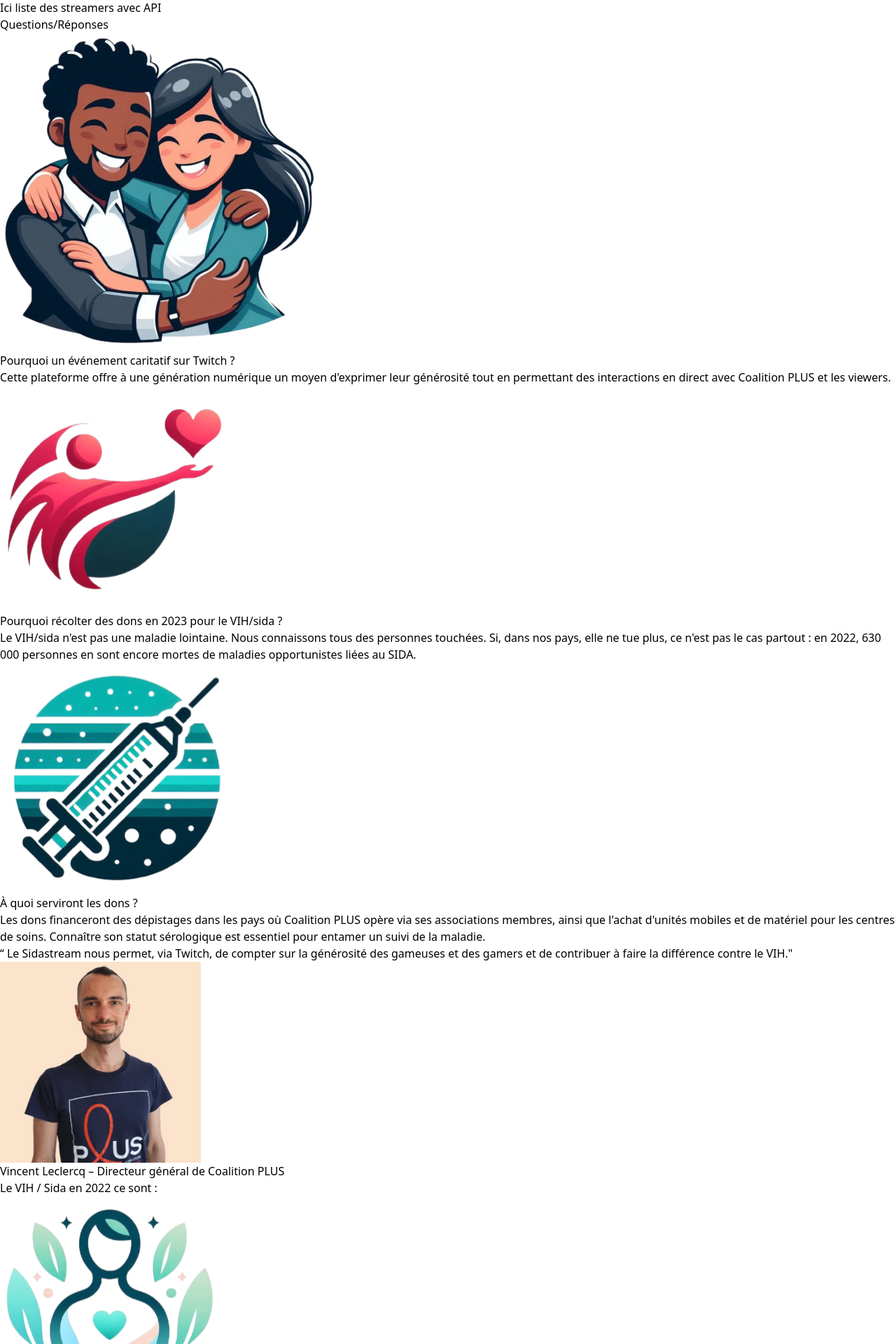
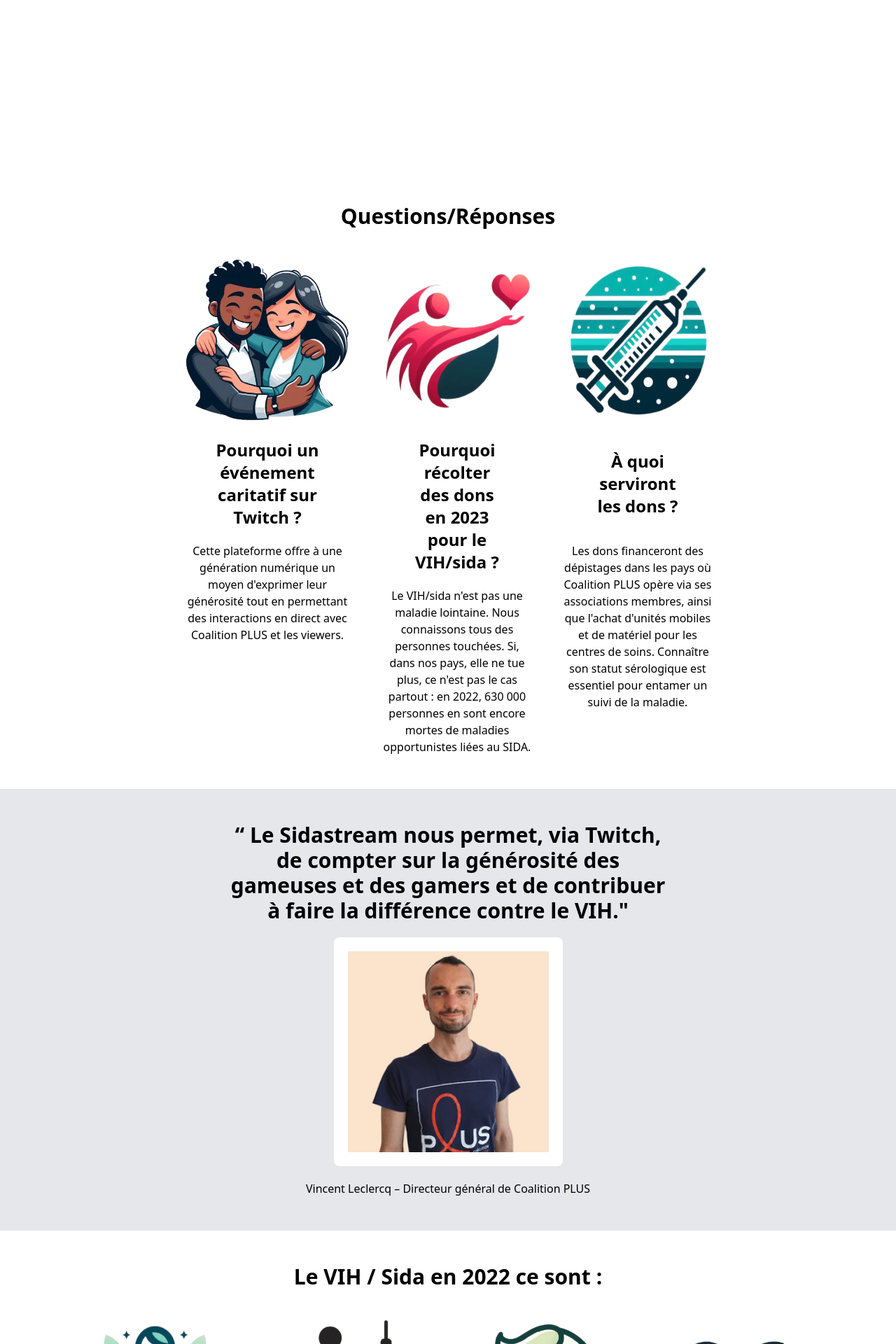
Before and after one commit to YthelFR/StreamForLove, a Symfony app: template templates/home/index.html.twig in a window 1280 px wide. Shown: the part 801-2721 px from the top of the page at 70% size. Run offline with Twig, Linux system fonts and the light colour scheme; the template is opened without the code that fills it, so the values that code supplies are empty; some libraries are stand-ins or nearby versions.

Commit message:
MaJ Accueil Front

```diff
--- a/config/services.yaml
+++ b/config/services.yaml
@@ -18,6 +18,9 @@ services:
             - '../src/DependencyInjection/'
             - '../src/Entity/'
             - '../src/Kernel.php'
-
+    App\Service\TwitchApiService:
+        arguments:
+            $clientId: '%env(TWITCH_CLIENT_ID)%'
+            $accessToken: '%env(TWITCH_ACCESS_TOKEN)%'
     # add more service definitions when explicit configuration is needed
     # please note that last definitions always *replace* previous ones
--- a/templates/base.html.twig
+++ b/templates/base.html.twig
@@ -12,7 +12,6 @@
             {{ encore_entry_script_tags('app') }}
         {% endblock %}
     </head>
-    {{ include('views/navbar.html.twig') }}
     {{ include('views/header.html.twig') }}
     <body>
         {% block body %}{% endblock %}
--- a/templates/home/index.html.twig
+++ b/templates/home/index.html.twig
@@ -3,81 +3,109 @@
 {% block title %}Hello HomeController!{% endblock %}
 
 {% block body %}
-    <div class="gradientBg">
-        <p>Ici liste des streamers avec API</p>
+<div class="gradientBg py-12">
+    <h2 class="text-3xl font-bold text-center mb-10 text-white">Nos streamers en direct !</h2>
+
+{% if liveUsers is not empty %}
+    <div class="flex flex-wrap gap-4">
+        {% for user in liveUsers %}
+            <div class="w-24 h-24">
+                <img class="w-full h-full rounded-full" src="{{ user.avatar }}" alt="Avatar de {{ user.pseudo }}">
             </div>
-    <div>
-        <h2>Questions/Réponses</h2>
-        <div>
-            <div>
-                <img src="{{ asset('assets/medias/accueil/logo1.png') }}"/>
-                <h3>Pourquoi un événement caritatif sur Twitch ?</h3>
-                <p>Cette plateforme offre à une génération numérique un moyen d'exprimer leur générosité tout en permettant des interactions en direct avec Coalition PLUS et les viewers.</p>
+        {% endfor %}
     </div>
-            <div>
-                <img src="{{ asset('assets/medias/accueil/logo2.png') }}"/>
-                <h3>Pourquoi récolter des dons en 2023 pour le VIH/sida ?</h3>
-                <p>Le VIH/sida n'est pas une maladie lointaine. Nous connaissons tous des personnes touchées. Si, dans nos pays, elle ne tue plus, ce n'est pas le cas partout : en 2022, 630 000 personnes en sont encore mortes de maladies opportunistes liées au SIDA.</p>
+{% else %}
+    <p class="text-2xl font-bold text-center mb-10 text-white">Aucun streamer n'est actuellement en direct.</p>
+{% endif %}
 </div>
-            <div>
-                <img src="{{ asset('assets/medias/accueil/logo3.png') }}"/>
-                <h3>À quoi serviront les dons ?</h3>
-                <p>Les dons financeront des dépistages dans les pays où Coalition PLUS opère via ses associations membres, ainsi que l'achat d'unités mobiles et de matériel pour les centres de soins. Connaître son statut sérologique est essentiel pour entamer un suivi de la maladie.</p>
+<div class="mx-10 xl:mx-60 py-12 h-full">
+    <h2 class="text-3xl font-bold text-center mb-10">Questions/Réponses</h2>
+    <div class="grid grid-flow-row md:grid-flow-col items-start text-center h-3/4">
+        <div class="flex flex-col items-center px-5">
+            <img class="size-60" src="{{ asset('assets/medias/accueil/logo1.png') }}"/>
+            <h3 class="text-2xl font-bold py-5 px-10">Pourquoi un événement caritatif sur Twitch ?</h3>
+            <p class="px-15">Cette plateforme offre à une génération numérique un moyen d'exprimer leur générosité tout en permettant des interactions en direct avec Coalition PLUS et les viewers.</p>
+        </div>
+        <div class="flex flex-col items-center px-5">
+            <img class="size-60" src="{{ asset('assets/medias/accueil/logo2.png') }}"/>
+            <h3 class="text-2xl font-bold py-5 px-10">Pourquoi récolter des dons en 2023 pour le VIH/sida ?</h3>
+            <p class="px-15">Le VIH/sida n'est pas une maladie lointaine. Nous connaissons tous des personnes touchées. Si, dans nos pays, elle ne tue plus, ce n'est pas le cas partout : en 2022, 630 000 personnes en sont encore mortes de maladies opportunistes liées au SIDA.</p>
+        </div>
+        <div class="flex flex-col items-center px-5">
+            <img class="size-60" src="{{ asset('assets/medias/accueil/logo3.png') }}"/>
+            <h3 class="text-2xl font-bold py-5 md:py-9 px-10">À quoi serviront les dons ?</h3>
+            <p class="px-15">Les dons financeront des dépistages dans les pays où Coalition PLUS opère via ses associations membres, ainsi que l'achat d'unités mobiles et de matériel pour les centres de soins. Connaître son statut sérologique est essentiel pour entamer un suivi de la maladie.</p>
         </div>
     </div>
 </div>
-        <h2>
+<div class="flex flex-col items-center px-5 text-center bg-gray-200 px-20 xl:px-80 py-12">
+    <h2 class="text-3xl font-bold pb-5">
         “ Le Sidastream nous permet, via Twitch, de compter sur la générosité des gameuses et des gamers et de contribuer à faire la différence contre le VIH."
     </h2>
+    <div class="bg-white rounded-lg p-5">
         <img src="{{ asset('assets/medias/accueil/pdg.png') }}"/>
-        <p>Vincent Leclercq – Directeur général de Coalition PLUS</p>
-    <div>
     </div>
-        <h2>Le VIH / Sida en 2022 ce sont :</h2>
-        <div>
-            <div>
-                <img src="{{ asset('assets/medias/accueil/logo4.png') }}"/>
-                <h3>39.000.000</h3>
-                <p>de personnes qui vivent encore avec la maladie</p>
+    <p class="pt-5">Vincent Leclercq – Directeur général de Coalition PLUS</p>
 </div>
-            <div>
-                <img src="{{ asset('assets/medias/accueil/logo5.png') }}"/>
-                <h3>Près de 10.000.000</h3>
-                <p>de personnes n’ont pas accès à un traitement</p>
+<div class="text-center xl:mx-20 mx-10  py-12">
+    <h2 class="text-3xl font-bold pb-10">Le VIH / Sida en 2022 ce sont :</h2>
+    <div class="grid grid-flow-row md:grid-flow-col items-start">
+        <div class="flex flex-col items-center px-5">
+            <img class="size-40 lg:size-52" src="{{ asset('assets/medias/accueil/logo4.png') }}"/>
+            <h3 class="text-2xl font-bold py-3">39.000.000</h3>
+            <p class="px-10">de personnes qui vivent encore avec la maladie</p>
         </div>
-            <div>
-                <img src="{{ asset('assets/medias/accueil/logo6.png') }}"/>
-                <h3>130.000</h3>
-                <p>enfants de moins de 14 ans qui ont été infectés par la maladie</p>
+        <div class="flex flex-col items-center px-5">
+            <img class="size-40 lg:size-52" src="{{ asset('assets/medias/accueil/logo5.png') }}"/>
+            <h3 class="text-2xl font-bold py-3">Près de 10.000.000</h3>
+            <p class="px-10">de personnes n’ont pas accès à un traitement</p>
         </div>
-            <div>
-                <img src="{{ asset('assets/medias/accueil/logo7.png') }}"/>
-                <h3>630.000</h3>
-                <p>de personnes qui sont décédées des maladies liées au sida</p>
+        <div class="flex flex-col items-center px-5">
+            <img class="size-40 lg:size-52" src="{{ asset('assets/medias/accueil/logo6.png') }}"/>
+            <h3 class="text-2xl font-bold py-3">130.000</h3>
+            <p class="px-10">enfants de moins de 14 ans qui ont été infectés par la maladie</p>
         </div>
-        </div>
-        <div>
-            <div>
-                <div>
-                    <h3>Envie de faire une donation ?</h3>
-                    <p>Visitez les pages de nos streamers et venez découvrir celles et ceux qui participent à l’évènement !</p>
-                    <button>Nos streamers</button>
-                </div>
-                <div>
-                    <img src="{{ asset('assets/medias/accueil/logo8.png') }}"/>
-                </div>
-            </div>
-            <div>
-                <div>
-                    <h3>Envie de streamer pour l’évènement ?</h3>
-                    <p>Contactez-nous et inscrivez-vous !</p>
-                    <button>Contact</button>
-                </div>
-                <div>
-                    <img src="{{ asset('assets/medias/accueil/logo9.png') }}"/>
+        <div class="flex flex-col items-center px-5">
+            <img class="size-40 lg:size-52" src="{{ asset('assets/medias/accueil/logo7.png') }}"/>
+            <h3 class="text-2xl font-bold py-3">630.000</h3>
+            <p class="px-10">de personnes qui sont décédées des maladies liées au sida</p>
         </div>
     </div>
 </div>
-    <div>
+<div class="flex flex-col md:flex-row xl:mx-20 py-20">
+    <div class="flex flex-col sm:flex-row card1 md:w-1/2 rounded-lg mx-20 p-5">
+        <div class="self-center sm:w-2/3 xl:px-10 px-5">
+            <h3 class="text-2xl font-bold">Envie de faire une donation ?</h3>
+            <p class="py-10">Visitez les pages de nos streamers et venez découvrir celles et ceux qui participent à l’évènement !</p>
+            <button class="btnSfl inline-flex items-center justify-center p-0.5 mb-2 me-2 overflow-hidden text-sm font-medium text-gray-900 rounded-lg group hover:text-white focus:ring-4 focus:outline-none focus:ring-pink-200">
+                <span class="flex items-center justify-center px-5 py-2.5 transition-all ease-in duration-75 bg-white rounded-md group-hover:bg-opacity-0">
+                    Nos streamers
+                    <svg class="rtl:rotate-180 w-3.5 h-3.5 ms-2" aria-hidden="true" xmlns="http://www.w3.org/2000/svg" fill="none" viewBox="0 0 14 10">
+                        <path stroke="currentColor" stroke-linecap="round" stroke-linejoin="round" stroke-width="2" d="M1 5h12m0 0L9 1m4 4L9 9"/>
+                    </svg>
+                </span>
+            </button>
+        </div>
+        <div class="flex justify-end sm:w-1/3 sm:pt-32">
+            <img class="size-32" src="{{ asset('assets/medias/accueil/logo8.png') }}"/>
+        </div>
+    </div>
+    <div class="flex flex-col sm:flex-row mt-10 sm:mt-0 card2 md:w-1/2 rounded-lg mx-20 p-5">
+        <div class="self-center sm:w-2/3 xl:px-10 px-5">
+            <h3 class="text-2xl font-bold">Envie de streamer pour l’évènement ?</h3>
+            <p class="py-10">Contactez-nous et inscrivez-vous !</p>
+            <button class="btnSfl inline-flex items-center justify-center p-0.5 mb-2 me-2 overflow-hidden text-sm font-medium text-gray-900 rounded-lg group hover:text-white focus:ring-4 focus:outline-none focus:ring-pink-200">
+                <span class="flex items-center justify-center px-5 py-2.5 transition-all ease-in duration-75 bg-white rounded-md group-hover:bg-opacity-0">
+                    Contact
+                    <svg class="rtl:rotate-180 w-3.5 h-3.5 ms-2" aria-hidden="true" xmlns="http://www.w3.org/2000/svg" fill="none" viewBox="0 0 14 10">
+                        <path stroke="currentColor" stroke-linecap="round" stroke-linejoin="round" stroke-width="2" d="M1 5h12m0 0L9 1m4 4L9 9"/>
+                    </svg>
+                </span>
+            </button>
+        </div>
+        <div class="flex justify-end sm:w-1/3 sm:pt-32">
+            <img class="size-32" src="{{ asset('assets/medias/accueil/logo9.png') }}"/>
+        </div>
+    </div>
 </div>
 {% endblock %}
--- a/templates/views/header.html.twig
+++ b/templates/views/header.html.twig
@@ -20,16 +20,24 @@
 <body>
     <div i>
     <section class="h-dvh w-dvw max-h-[80rem] relative">
+    {{ include('views/navbar.html.twig') }}
         <div class="absolute inset-0 z-[1]">
             <img class="h-full w-full object-cover object-center" src="{{ asset('assets/medias/headers/header.png') }}" alt="">
         </div>
         <div class="max-w-[120rem] mx-auto h-full relative z-[2] px-6 md:px-8 lg:px-10">
             <div class="h-full w-full  flex flex-col relative space-y-6">
                 <div class="mt-auto mb-0 text-gray-50 md:pb-36 space-y-6">
-                    <h1 class="text-3xl md:text-5xl max-w-[30rem] font-medium">STREAM FOR LOVE</h1>
-                    <p class="max-w-[30rem] font-light ml-4 before:content-[''] relative before:absolute before:w-px before:h-full before:left-0 before:top-0 before:-translate-x-4 before:bg-accent-500 md:text-base text-sm">Aidez-nous à lutter contre le VIH et le SIDA</p>
+                    <h1 class="text-3xl md:text-5xl max-w-[30rem] font-bold">STREAM FOR LOVE</h1>
+                    <p class="text-2xl max-w-[30rem] ml-4 before:content-[''] relative before:absolute before:w-px before:h-full before:left-0 before:top-0 before:-translate-x-4 before:bg-accent-500">Aidez-nous à lutter contre le VIH et le SIDA</p>
                     <div class="md:flex-row flex-col flex gap-4">
-                        <button class="inline-block text-base font-medium px-12 py-2 bg-accent-400 rounded-lg cursor-pointer">En savoir plus</button>
+                        <button class="btnSfl inline-flex items-center justify-center p-0.5 mb-2 me-2 overflow-hidden text-sm font-medium text-gray-900 rounded-lg group hover:text-white focus:ring-4 focus:outline-none focus:ring-pink-200">
+                <span class="flex items-center justify-center px-5 py-2.5 transition-all ease-in duration-75 bg-white rounded-md group-hover:bg-opacity-0">
+                    En savoir plus
+                    <svg class="rtl:rotate-180 w-3.5 h-3.5 ms-2" aria-hidden="true" xmlns="http://www.w3.org/2000/svg" fill="none" viewBox="0 0 14 10">
+                        <path stroke="currentColor" stroke-linecap="round" stroke-linejoin="round" stroke-width="2" d="M1 5h12m0 0L9 1m4 4L9 9"/>
+                    </svg>
+                </span>
+            </button>
                     </div>
                 </div>
                 <div class="md:absolute md:right-0 md:bottom-32 text-gray-50 my-16">
--- a/templates/views/navbar.html.twig
+++ b/templates/views/navbar.html.twig
@@ -18,7 +18,11 @@
             </ul>
             <ul class="absolute right-0">
                 <li class="relative">
-                    <a class=" h-10 rounded-lg flex items-center justify-center text-base bg-accent-500 leading-none px-12 uppercase" href="">Réserver</a>
+                    <button class="btnSfl inline-flex items-center justify-center p-0.5 mb-2 me-2 overflow-hidden text-sm font-medium text-gray-900 rounded-lg group hover:text-white focus:ring-4 focus:outline-none focus:ring-pink-200">
+                <span class="flex items-center justify-center text-lg px-5 py-2.5 transition-all ease-in duration-75 bg-white rounded-md group-hover:bg-opacity-0">
+                    Contact
+                </span>
+            </button>
                 </li>
             </ul>
         </div>
--- a/templates/views/newsletter.html.twig
+++ b/templates/views/newsletter.html.twig
@@ -5,7 +5,12 @@
     <p>
         Dans une newsletter trimestrielle, vous en apprendrez plus sur Coalition PLUS, son réseau et les actions menées depuis plus de 15 ans.
     </p>
-    <button>
-        Je m’inscris à la Newsletter
-    </button>
+    <button class="btnSfl inline-flex items-center justify-center p-0.5 mb-2 me-2 overflow-hidden text-sm font-medium text-gray-900 rounded-lg group hover:text-white focus:ring-4 focus:outline-none focus:ring-pink-200">
+                <span class="flex items-center justify-center px-5 py-2.5 transition-all ease-in duration-75 bg-white rounded-md group-hover:bg-opacity-0">
+                    Je m'inscris à la Newsletter
+                    <svg class="rtl:rotate-180 w-3.5 h-3.5 ms-2" aria-hidden="true" xmlns="http://www.w3.org/2000/svg" fill="none" viewBox="0 0 14 10">
+                        <path stroke="currentColor" stroke-linecap="round" stroke-linejoin="round" stroke-width="2" d="M1 5h12m0 0L9 1m4 4L9 9"/>
+                    </svg>
+                </span>
+            </button>
 </div>
```
Also changed, not shown: assets/styles/app.css (+17 -0 lines), src/Controller/HomeController.php (+27 -1 lines), src/Controller/TwitchController.php (added, +28 -0 lines), src/Service/TwitchApiService.php (added, +51 -0 lines), templates/twitch/channel.html.twig (added, +10 -0 lines), templates/twitch/index.html.twig (added, +20 -0 lines), 2 other files. Lines whose indentation alone changed are shown as unchanged.
